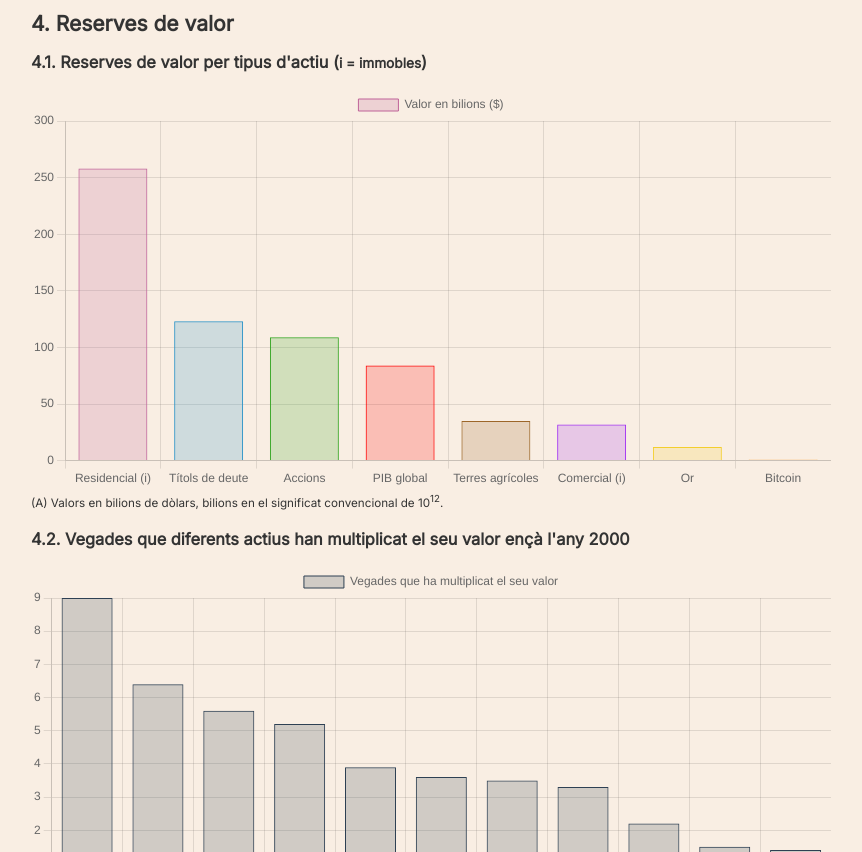
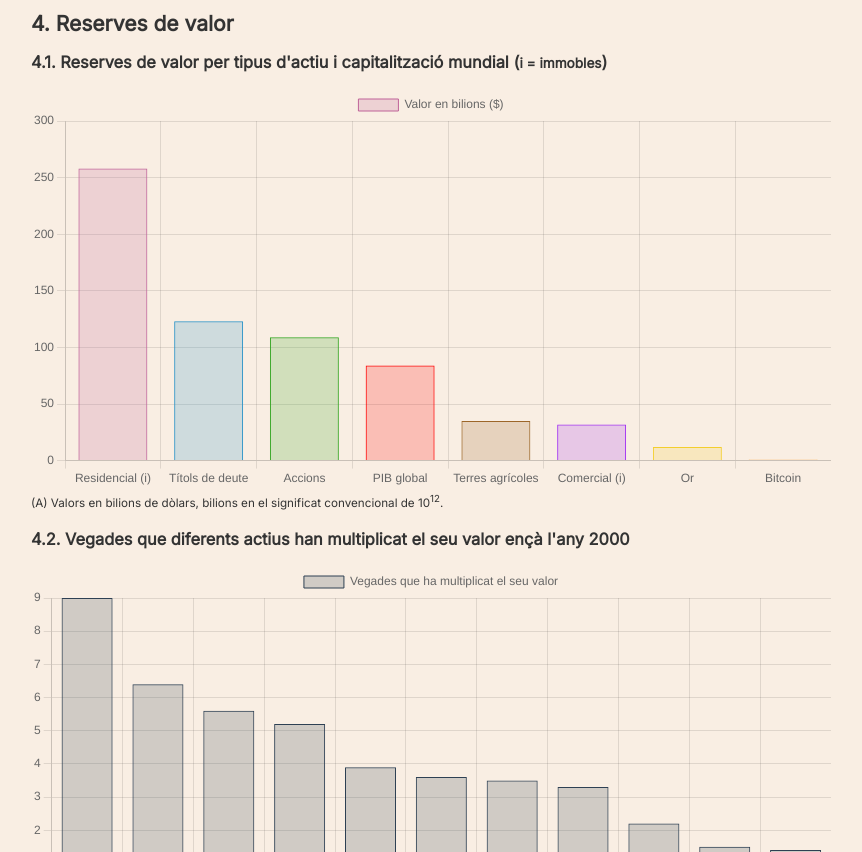
Before and after one commit to galetaire/marketmonitor, a plain HTML site: page index.html in a window 1280 px wide. Shown: the part 4320-5172 px from the top of the page, without its empty margins (209-1071 px from the left). Drawn offline with nearby package versions, Linux system fonts and the light colour scheme.

Commit message:
grammar_errors

```diff
--- a/index.html
+++ b/index.html
@@ -109,7 +109,7 @@
 <div class="section" id="chapter4">
     <h2>4. Reserves de valor</h2>
     <div id="section4-1">
-        <h3>4.1. Reserves de valor per tipus d'actiu (<small>i = immobles</small>)</h3
+        <h3>4.1. Reserves de valor per tipus d'actiu i capitalització mundial (<small>i = immobles</small>)</h3
         <div id="chart-wrapper"><canvas id="wealthstore"></canvas></div>
         <script src="data/wealthstore.js"></script>
         <small>(A) Valors en bilions de dòlars, bilions en el significat convencional de 10<sup>12</sup>.</small>
```
Also changed, not shown: 3 other files.
